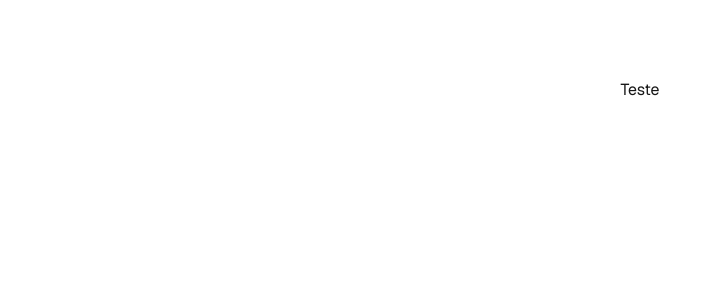
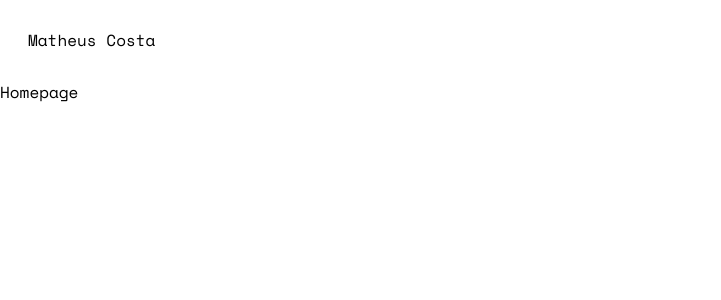
Before and after one commit to ed-matheus/my-portfolio, a Next.js app: page / in a window 1280 px wide. Shown: the top 300 px of the page, without its empty margins (0-721 px from the left). Built offline with nearby package versions, Linux system fonts and the light colour scheme.

Commit message:
criação do componente Header, edição de estilos e instalação do biomejs

```diff
--- /dev/null
+++ b/biome.json
@@ -0,0 +1,30 @@
+{
+	"$schema": "https://biomejs.dev/schemas/1.9.4/schema.json",
+	"vcs": {
+		"enabled": false,
+		"clientKind": "git",
+		"useIgnoreFile": false
+	},
+	"files": {
+		"ignoreUnknown": false,
+		"ignore": []
+	},
+	"formatter": {
+		"enabled": true,
+		"indentStyle": "tab"
+	},
+	"organizeImports": {
+		"enabled": true
+	},
+	"linter": {
+		"enabled": true,
+		"rules": {
+			"recommended": true
+		}
+	},
+	"javascript": {
+		"formatter": {
+			"quoteStyle": "double"
+		}
+	}
+}
--- /dev/null
+++ b/src/app/(home)/page.js
@@ -0,0 +1,9 @@
+import React from 'react'
+
+const Homepage = () => {
+  return (
+    <div>Homepage</div>
+  )
+}
+
+export default Homepage
--- a/src/app/globals.css
+++ b/src/app/globals.css
@@ -1,8 +1,12 @@
 @import "tailwindcss";
 
 :root {
-  --background: #ffffff;
-  --foreground: #171717;
+  --font-space-mono: "Space Mono", sans-serif;
+  font-family: var(--font-space-mono);
+}
+
+main {
+  font-size: 16px;
 }
 
 @theme {
@@ -12,9 +16,3 @@
   --color-black-500: #171717;
   --color-black-400: #242424;
 }
-
-body {
-  background: var(--background);
-  color: var(--foreground);
-  font-family: Arial, Helvetica, sans-serif;
-}
--- a/src/app/layout.js
+++ b/src/app/layout.js
@@ -1,18 +1,16 @@
-import { Geist, Geist_Mono } from "next/font/google";
+import { Space_Mono } from "next/font/google";
 import "./globals.css";
+import Header from "@/components/Header";
 
-const geistSans = Geist({
-  variable: "--font-geist-sans",
+const spaceMono = Space_Mono({
+  variable: "--font-space-mono",
+  weight: ["400", "700"],
   subsets: ["latin"],
-});
-
-const geistMono = Geist_Mono({
-  variable: "--font-geist-mono",
-  subsets: ["latin"],
+  display: "swap",
 });
 
 export const metadata = {
-  title: "Create Next App",
+  title: "Ed Matheus | Portfolio",
   description: "Generated by create next app",
 };
 
@@ -20,8 +18,9 @@ export default function RootLayout({ children }) {
   return (
     <html lang="en">
       <body
-        className={`${geistSans.variable} ${geistMono.variable} antialiased`}
+        className={`${spaceMono.variable} antialiased`}
       >
+        <Header />
         {children}
       </body>
     </html>
--- a/src/app/page.js
+++ b/src/app/page.js
@@ -2,8 +2,8 @@ import Image from "next/image";
 
 export default function Home() {
   return (
-    <div className="grid grid-rows-[20px_1fr_20px] items-center justify-items-center min-h-screen p-8 pb-20 gap-16 sm:p-20 font-[family-name:var(--font-geist-sans)]">
-      <h1>Teste</h1>
+    <div className="grid grid-rows-[20px_1fr_20px] items-center justify-items-center min-h-screen p-8 pb-20 gap-16 sm:p-20 font-[family-name:var(--font-space-mono)] bg-black-500">
+      <h1 className="text-blue-500">Teste</h1>
     </div>
   );
 }
--- /dev/null
+++ b/src/components/Header.jsx
@@ -0,0 +1,14 @@
+import Link from 'next/link'
+import React from 'react'
+
+const Header = () => {
+  return (
+    <header className='p-7'>
+      <Link href={"/"}>
+        Matheus Costa
+      </Link>
+    </header>
+  )
+}
+
+export default Header
```
Also changed, not shown: package.json (+5 -4 lines), 1 other file (tests, documents, lock files or other folders).
